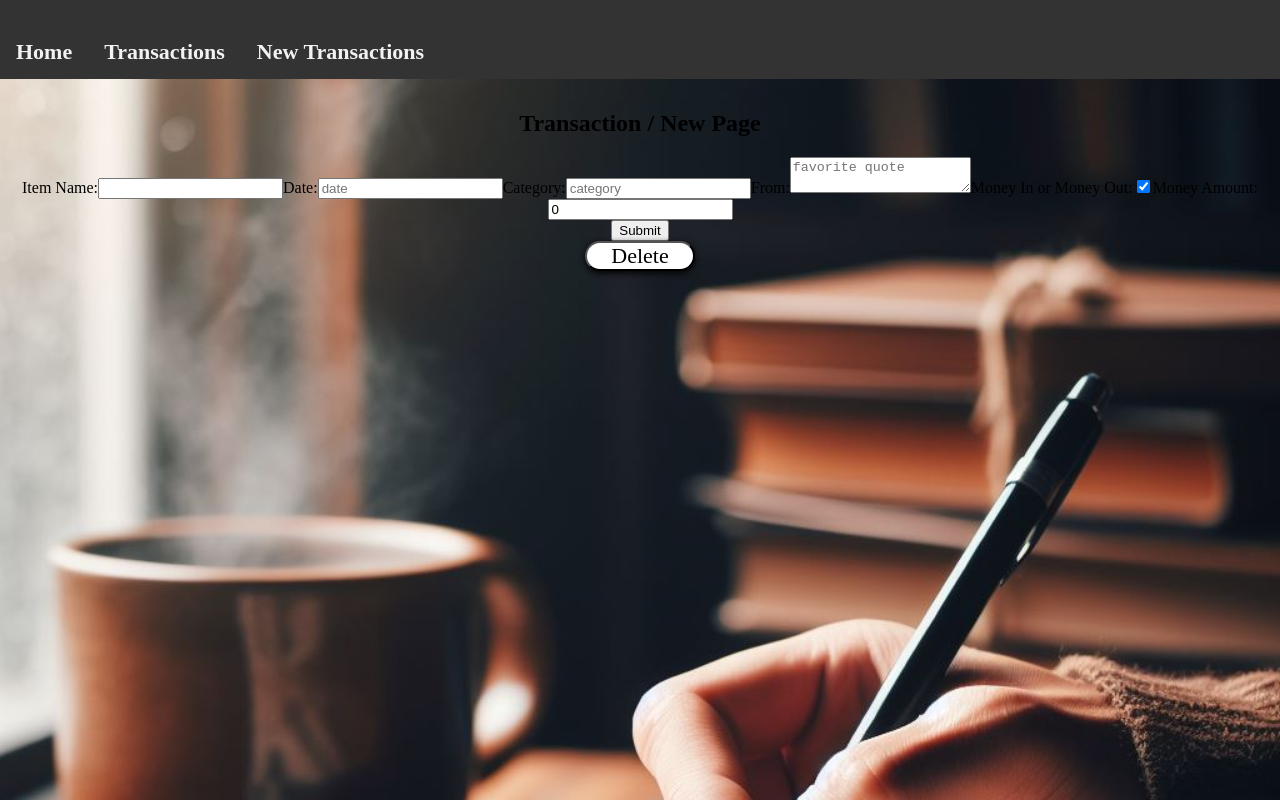
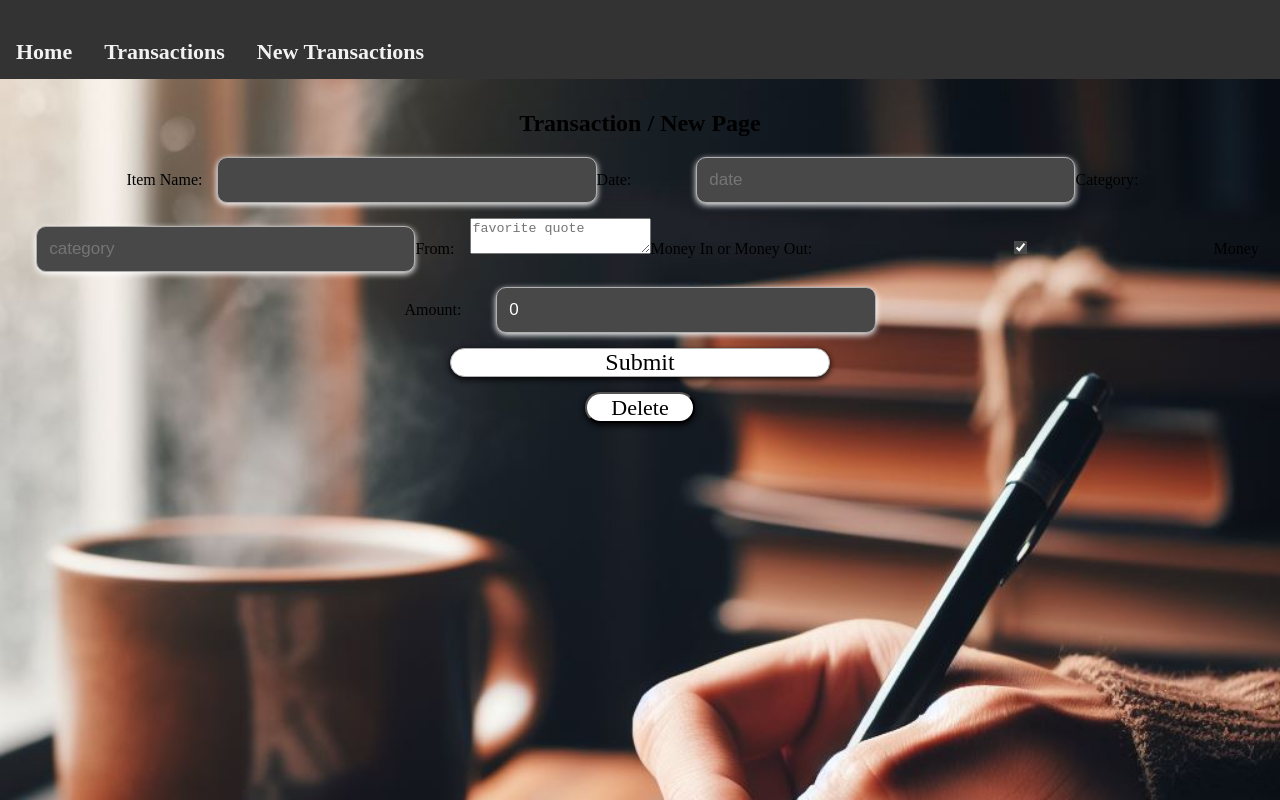
Before and after one commit to jorammercado/budgetter, a React (Vite) app: page /transactions/new in a window 1280 px wide. Built offline with nearby package versions, Linux system fonts and the light colour scheme.

Commit message:
css edit done

```diff
--- a/src/Components/Transaction.css
+++ b/src/Components/Transaction.css
@@ -5,7 +5,8 @@
 
 
 a{
-    color:rgb(161, 87, 19);
+    color: #787878;
+    /* color:rgb(161, 87, 19); */
     font-size: 22px;
 }
 
--- a/src/Components/TransactionDetails.jsx
+++ b/src/Components/TransactionDetails.jsx
@@ -50,7 +50,7 @@
             <td>Category: {transaction.category}</td>
             </tr>
             <tr>
-            <td>Deposit or Widthdraw: {transaction.inOrOut?"Deposit":"Widthdraw"}</td>
+            <td>Deposit/Widthdraw: {transaction.inOrOut?"Deposit":"Widthdraw"}</td>
             </tr>
             </tbody>
         </table>
--- /dev/null
+++ b/src/Components/TransactionEditForm.css
@@ -0,0 +1,66 @@
+.Edit{
+    color:white;
+
+}
+
+input[type=button], input[type=submit] {
+    font-family:inherit;
+    background-color: #fff;
+    color: black;
+    padding: 0.01em 1.1em 0.01em 1.1em;
+    border-radius: 20px;
+    font-weight:100;
+    font-size: 1.5em;
+    box-shadow: 0 2px 6px 0
+  }
+
+  input[id=date]{
+    margin-left: 50px;
+  }
+
+  input[id=category]{
+    margin-left: 15px;
+  }
+
+  input[id=from]{
+    margin-left: 45px;
+  }
+
+  input[id=amount]{
+    margin-left: 20px;
+  }
+  input[id=amount]::-webkit-outer-spin-button,
+  input[id=amount]::-webkit-inner-spin-button {
+  -webkit-appearance: none;
+  }
+
+
+  input[id=inOrOut]{
+    margin-left: 130px;
+  }
+
+  label[id=check]{
+    margin-left: 200px;
+  }
+
+  label{
+    margin-right: 15px;
+  }
+
+  input{
+    margin-bottom: 15px;
+    border: 1px solid #B0B0B0;
+    padding:12px 100px 12px 12px;
+    font-size:17px;
+    width: 30%;
+    box-sizing: border-box;
+    background-color: #484848;
+    color:white;
+    border-radius: 10px;
+    box-shadow: 0 2px 6px 0
+  }
+
+  input[type=checkbox]{
+    accent-color: #484848;
+    box-shadow: none;
+  }
--- a/src/Components/TransactionEditForm.jsx
+++ b/src/Components/TransactionEditForm.jsx
@@ -1,5 +1,6 @@
 import { useState, useEffect } from "react"
 import { useParams, useNavigate, Link } from "react-router-dom"
+import "./TransactionEditForm.css"
 const API = import.meta.env.VITE_BASE_URL
 
 
@@ -60,8 +61,10 @@
   }
   return (
     <div className="Edit">
+
+
       <form onSubmit={handleSubmit}>
-        <label htmlFor="item_name">Item Name:</label>
+        <label className="name" htmlFor="item_name">Item Name:</label>
         <input
           id="item_name"
           value={transaction.item_name}
@@ -70,6 +73,7 @@
           placeholder={transaction.item_name}
           required
         />
+        <br></br>
         <label htmlFor="date">Date:</label>
         <input
           id="date"
@@ -78,6 +82,7 @@
           placeholder="date"
           onChange={handleTextChange}
         />
+        <br></br>
         <label htmlFor="category">Category:</label>
         <input
           id="category"
@@ -86,22 +91,17 @@
           placeholder="category"
           onChange={handleTextChange}
         />
+        <br></br>
         <label htmlFor="from">From:</label>
-        <textarea
+        <input
           id="from"
           value={transaction.from}
           type="text"
           placeholder="favorite quote"
           onChange={handleTextChange}
         />
-        <label htmlFor="inOrOut">Money In or Money Out:</label>
-        <input
-          id="mistakesWereMadeToday"
-          type="checkbox"
-          checked={transaction.inOrOut}
-          onChange={handleCheckboxChange}
-        />
-        <label htmlFor="amount">Money Amount:</label>
+        <br></br>
+        <label htmlFor="amount">Amount:</label>
         <input
           id="amount"
           value={transaction.amount}
@@ -109,18 +109,27 @@
           placeholder="#"
           onChange={handleTextChange}
         />
+        <br></br>
+        <label id="check" htmlFor="inOrOut">Deposit/Widthdraw:</label>
+        <input
+          id="inOrOut"
+          type="checkbox"
+          checked={transaction.inOrOut}
+          onChange={handleCheckboxChange}
+        />
+
         <br />
         <input type="submit" />
       </form>
+
+      <br></br>
       <Link to={`/transactions/${index}`}>
-        <button>Nevermind!</button>
+        <button>Cancel</button>
       </Link>
-      <div>
-          {" "}
-          <Link to={`/transactions`}>
-            <button>Back</button>
-          </Link>
-      </div>
+      <Link to={`/transactions`}>
+        <button>View All</button>
+      </Link>
+
     </div>
   )
 }
--- /dev/null
+++ b/src/Pages/Edit.css
@@ -0,0 +1,5 @@
+
+.Edit{
+    text-align: center;
+    color: white;
+}
--- a/src/Pages/Edit.jsx
+++ b/src/Pages/Edit.jsx
@@ -1,11 +1,12 @@
 import TransactionEditForm from "../Components/TransactionEditForm"
+import "./Edit.css"
 
 function Edit(){
     return (
-        <div className="New Edit" style={{textAlign:'center'}}>
-            <h2> Edit Page
-                <TransactionEditForm />
-            </h2>
+        <div className="Edit" >
+            <h2> Edit Transaction </h2>
+            <br></br>
+            <h3> <TransactionEditForm /></h3>
         </div>
     )
 }
```
